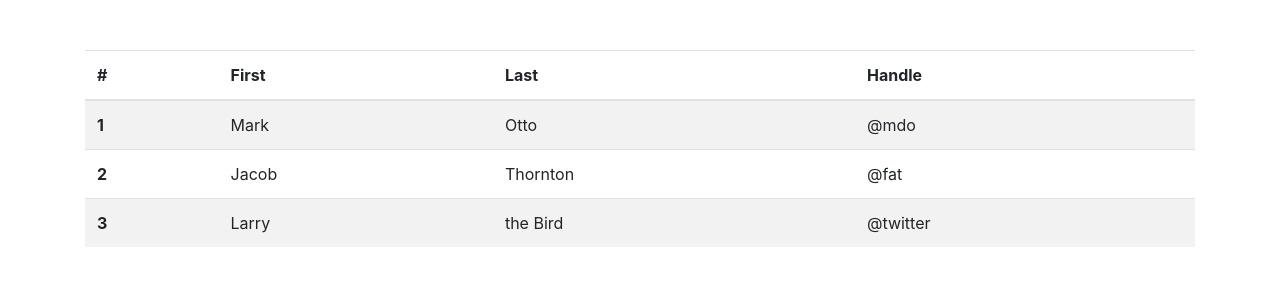
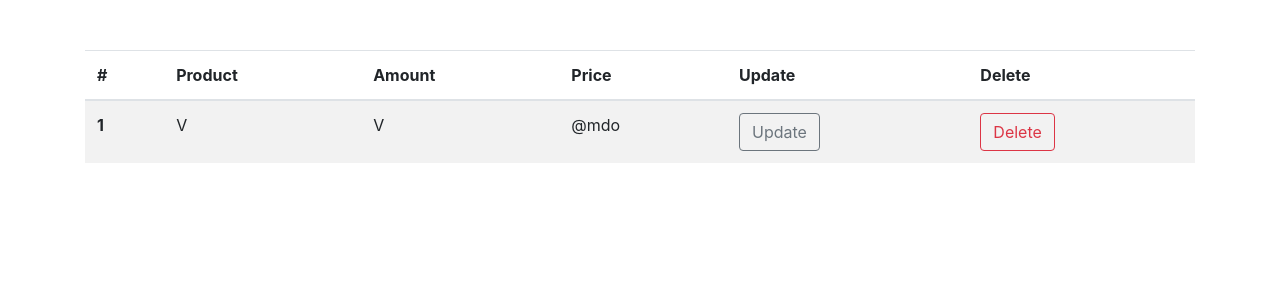
Before and after one commit to VladShat111/shop, a Django app: page /cart/ in a window 1280 px wide. Shown: the part 56-356 px from the top of the page. Run offline with Django 3.2, Linux system fonts and the light colour scheme; the visitor is signed in with stand-in values (Sample User, id 1); parts of the project's set-up code (start-up, migrations or seed data) failed here and were passed over; some libraries are stand-ins or nearby versions.

Commit message:
Added  views for cart and cart_items

```diff
--- a/cart/models.py
+++ b/cart/models.py
@@ -1,5 +1,7 @@
 from django.db import models
 from django.contrib.auth.models import User
+from django.urls import reverse
+
 from products.models import Product
 
 
@@ -9,6 +11,9 @@ class Cart(models.Model):
 
     def __str__(self):
         return str(self.id)
+
+    def get_absolute_url(self):
+        return reverse('products', kwargs={'pk': self.pk})
 
 
 class CartItem(models.Model):
@@ -21,5 +26,8 @@ class CartItem(models.Model):
     def calc_total_price(self):
         return self.product.price
 
+    def get_absolute_url(self):
+        return reverse('create_cart_item', kwargs={'pk': self.pk})
+
     def __str__(self):
         return 'Cart item for product {}'.format(self.product.name)
--- /dev/null
+++ b/cart/urls.py
@@ -0,0 +1,10 @@
+from django.urls import path
+from . import views
+urlpatterns = [
+    path('', views.CreateCartView.as_view(), name='create_cart'),
+    path('<int:pk>/update/', views.UpdateView.as_view(), name='update_cart'),
+    path('<int:pk>/delete/', views.DeleteCartView.as_view(), name='delete_cart'),
+    path('items/', views.CreateCartItemView.as_view(), name='create_cart_item'),
+    path('<int:pk>/update/', views.UpdateCartItemView.as_view(), name='update_cart_item'),
+    path('<int:pk>/delete/', views.DeleteCartItemView.as_view(), name='delete_cart_item'),
+]
--- a/cart/views.py
+++ b/cart/views.py
@@ -1,3 +1,45 @@
 from django.shortcuts import render
+from .models import Cart, CartItem
+from django.contrib.auth.mixins import LoginRequiredMixin
+from django.views.generic import CreateView, UpdateView, DeleteView, DetailView
+# Create your views here.
 
-# Create your views here.
+#Views for cart
+
+
+class CreateCartView(LoginRequiredMixin, CreateView):
+    model = Cart
+    fields = ['user', 'total_sum']
+    template_name = 'apps/cart/cart.html'
+
+
+class UpdateCartView(LoginRequiredMixin, UpdateView):
+    model = Cart
+    fields = ['user']
+    template_name = 'apps/cart/cart.html'
+
+
+class DeleteCartView(LoginRequiredMixin, DeleteView):
+    model = Cart
+    template_name = 'apps/cart/cart.html'
+    success_url = 'produc'
+
+#Views for cart items
+
+
+class CreateCartItemView(LoginRequiredMixin, CreateView):
+    model = CartItem
+    fields = ['product', 'amount', 'total_price']
+    template_name = 'apps/cart/cart.html'
+
+
+class UpdateCartItemView(LoginRequiredMixin, UpdateView):
+    model = CartItem
+    fields = ['product', 'amount', 'total_price']
+    template_name = 'apps/cart/cart.html'
+
+
+class DeleteCartItemView(LoginRequiredMixin, DeleteView):
+    model = CartItem
+    template_name = 'apps/cart/cart.html'
+    success_url = 'products'
--- a/products/admin.py
+++ b/products/admin.py
@@ -1,6 +1,7 @@
 from django.contrib import admin
 from .models import Product#, CartItem, Cart
 # Register your models here.
+
 
 @admin.register(Product)
 class ProductAdmin(admin.ModelAdmin):
--- a/products/urls.py
+++ b/products/urls.py
@@ -1,11 +1,10 @@
 from django.urls import path
-from .views import ProductView, register, calculate, ProductDetail, cart
+from .views import ProductView, register, calculate, ProductDetail
 from django.contrib.auth import views
 urlpatterns = [
     path('products/', ProductView.as_view(), name='products'),
     path('calculate/', calculate, name='calculate'),
     path('product-detail/<str:name>/<int:pk>/', ProductDetail.as_view(), name='product_detail'),
-    path('cart/', cart, name='cart'),
     path('register/', register, name='register'),
     path('login/', views.LoginView.as_view(template_name='apps/products/user/login.html'), name='login'),
     path('logout/', views.LogoutView.as_view(template_name='apps/products/user/logout.html'), name='logout'),
--- a/products/views.py
+++ b/products/views.py
@@ -1,7 +1,7 @@
 from django.http import HttpResponse
 from django.shortcuts import render, redirect
 from .models import Product
-from cart.models import CartItem, Cart
+from cart.models import CartItem
 from django.views.generic import ListView, DetailView
 from .forms import UserRegisterForm
 from django.contrib import messages
@@ -18,12 +18,6 @@ class ProductView(ListView):
 class ProductDetail(DetailView):
     model = Product
     template_name = 'apps/products/product_detail.html'
-
-
-def cart(request):
-
-    return render(request, 'apps/products/cart.html')
-
 
 
 def calculate(request):
--- a/shop/urls.py
+++ b/shop/urls.py
@@ -22,6 +22,7 @@ from django.conf.urls.static import static
 urlpatterns = [
     path('admin/', admin.site.urls),
     path('', include('products.urls')),
+    path('cart/', include('cart.urls')),
     path('auth/', include('social_django.urls', namespace='social')),
 ]
 
--- /dev/null
+++ b/templates/apps/cart/cart.html
@@ -0,0 +1,31 @@
+{% extends 'apps/products/base.html' %}
+{% block content%}
+    <table class="table table-striped">
+  <thead>
+    <tr>
+      <th scope="col">#</th>
+      <th scope="col">Product</th>
+      <th scope="col">Amount</th>
+      <th scope="col">Price</th>
+      <th scope="col">Update</th>
+      <th scope="col">Delete</th>
+    </tr>
+  </thead>
+  <tbody>
+     <form method="post">
+            {% csrf_token %}
+
+        <tr>
+          <th scope="row">1</th>
+          <td>V</td>
+          <td>V</td>
+          <td>@mdo</td>
+          <td><button class="btn btn-outline-secondary" type="submit" href="{% url 'update_cart_item' object.id %}">Update</button></td>
+          <td><button class="btn btn-outline-danger" type="submit" href="{% url 'delete_cart_item' object.id %}">Delete</button></td>
+        </tr>
+
+     </form>
+  </tbody>
+
+</table>
+{% endblock %}
--- a/templates/apps/products/base.html
+++ b/templates/apps/products/base.html
@@ -26,7 +26,7 @@
               <a class="nav-link" href="{% url 'logout' %}">Logout</a>
           </li>
           <li class="nav-item">
-              <a class="nav-link" href="{% url 'cart' %}">Basket</a>
+              <a class="nav-link" href="{% url 'create_cart' %}">Basket</a>
           </li>
           <li class="nav-item">
             {% else %}
--- a/templates/apps/products/cart.html
+++ /dev/null
@@ -1,33 +0,0 @@
-{% extends 'apps/products/base.html' %}
-{% block content%}
-    <table class="table table-striped">
-  <thead>
-    <tr>
-      <th scope="col">#</th>
-      <th scope="col">First</th>
-      <th scope="col">Last</th>
-      <th scope="col">Handle</th>
-    </tr>
-  </thead>
-  <tbody>
-    <tr>
-      <th scope="row">1</th>
-      <td>Mark</td>
-      <td>Otto</td>
-      <td>@mdo</td>
-    </tr>
-    <tr>
-      <th scope="row">2</th>
-      <td>Jacob</td>
-      <td>Thornton</td>
-      <td>@fat</td>
-    </tr>
-    <tr>
-      <th scope="row">3</th>
-      <td>Larry</td>
-      <td>the Bird</td>
-      <td>@twitter</td>
-    </tr>
-  </tbody>
-</table>
-{% endblock %}
--- a/templates/apps/products/product_detail.html
+++ b/templates/apps/products/product_detail.html
@@ -13,7 +13,8 @@
           </ul>
           <div class="card-body">
                 {% if user.is_authenticated %}
-                <a href="#" class="btn btn-outline-success">Buy</a>
+
+                <a href="{% url 'create_cart' %}" class="btn btn-outline-success">Buy</a>
                 {% else %}
                 <a href="{% url 'login' %}" class="card-link">Log in for buying</a>
                 {% endif %}
```
